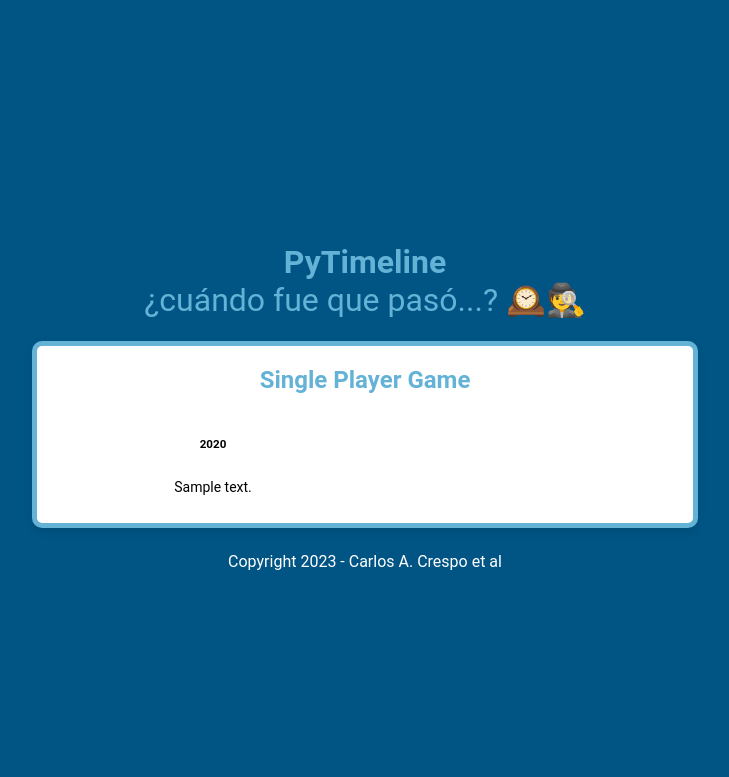
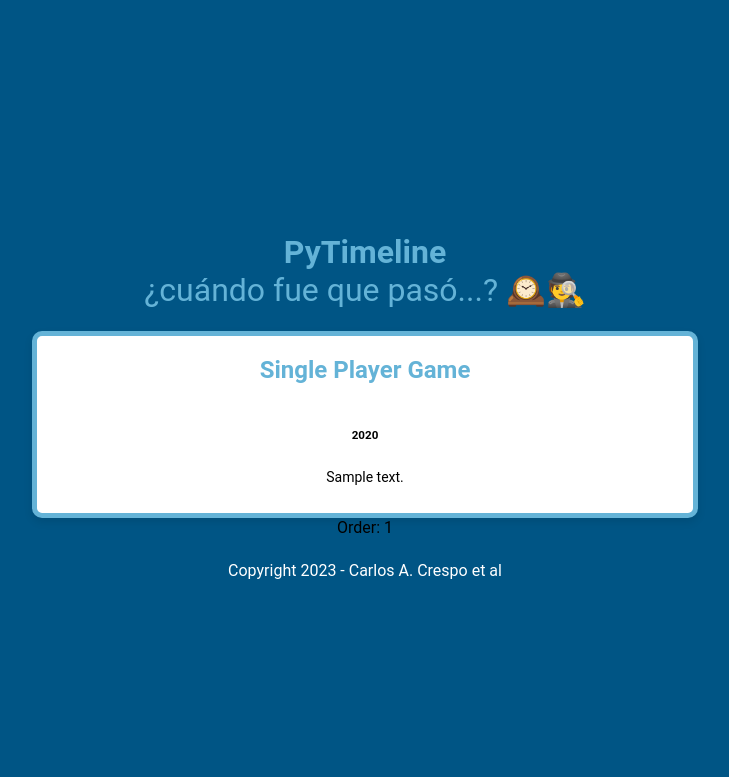
Before and after one commit to cacrespo/pytimeline, a Django app: page /singleplayer/play in a window 1280 px wide. Shown: the top 777 px of the page, without its empty margins (275-1004 px from the left). Run offline with Django 4.2, Linux system fonts and the light colour scheme; tables that the repository leaves empty hold one stand-in row (values such as "Sample post"); parts of the project's set-up code (start-up, migrations or seed data) failed here and were passed over; some libraries are stand-ins or nearby versions.

Commit message:
feat(singleplayer): drag and drop cards

```diff
--- a/pytimeline/static/css/card.css
+++ b/pytimeline/static/css/card.css
@@ -3,7 +3,7 @@
 .game-container {
   overflow: hidden;
   display: grid;
-  grid-template-columns: repeat(2, 1fr);
+  grid-template-columns: repeat(1, 1fr);
   gap: 8px;
   font-size: 14px;
   width: 600px;
@@ -29,3 +29,7 @@
   max-width: 100vw;
   overflow-y: auto;
 }
+
+.timeline-cards:hover {
+  background-color: #f0f0f0;
+}
--- /dev/null
+++ b/pytimeline/static/js/drag_drop.js
@@ -0,0 +1,30 @@
+const elGrid = document.querySelector(".timeline");
+const elOrder = document.querySelector("#order");
+const order = [...elGrid.children].map(el => el.dataset.index);
+let elDrag;
+
+const showOrder = () => elOrder.textContent = `Order: ${order}`;
+
+const events = {
+  dragstart() { elDrag = this; },
+  dragover(ev) { ev.preventDefault(); },
+  drop() {
+    if (elDrag === this) return;
+    const ia = [...elGrid.children].indexOf(elDrag);
+    const ib = [...elGrid.children].indexOf(this);
+    elDrag.replaceWith(this.cloneNode(true));
+    this.replaceWith(elDrag);
+    [order[ia], order[ib]] = [order[ib], order[ia]];
+    showOrder();
+  }
+};
+
+[...elGrid.children].forEach((el, i) => el.draggable = true);
+["dragstart", "dragover", "drop"].forEach(evName => {
+  elGrid.addEventListener(evName, (ev) => {
+    const elItem = ev.target.closest(".timeline-cards");
+    if (!elItem) return;
+    events[evName].call(elItem, ev);
+  });
+});
+showOrder();
--- a/pytimeline/templates/singleplayer/singleplayer_play.html
+++ b/pytimeline/templates/singleplayer/singleplayer_play.html
@@ -7,7 +7,7 @@
         <div class="game-container">
             <div class="timeline">
                 {% for card in game.timeline.cards.values %}
-                <div class="timeline-cards">
+                <div class="timeline-cards" data-index="{{card.id}}" draggable="true">
                 <h5 class="card-title">
                     {{ card.date.year }}
                 </h5>
@@ -19,4 +19,8 @@
         </div>
     </div>
 </div>
+
+<div id="order"></div>
+<script src="{% static 'js/drag_drop.js' %}"></script>
+
 {% endblock %}
```
